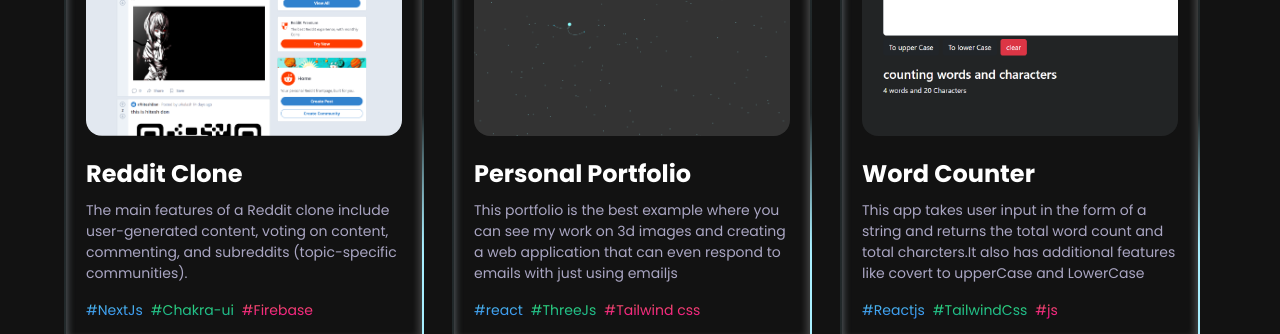
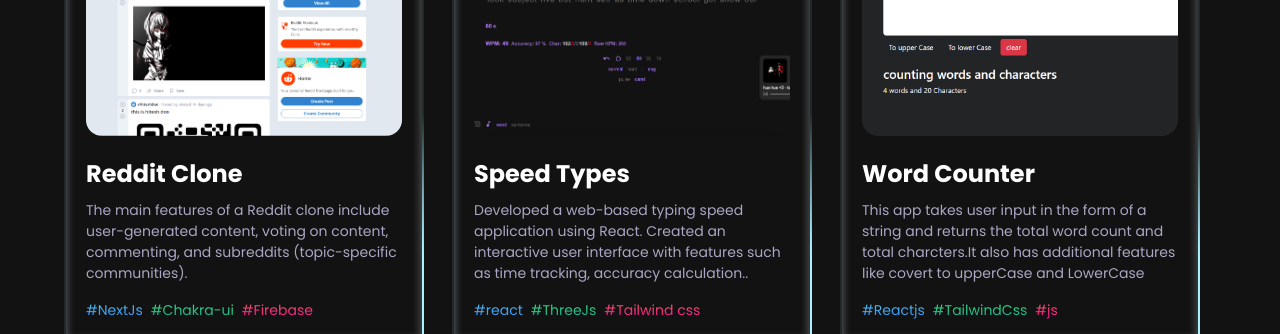
Before and after one commit to kalashjain1010/portfolio3, a React (Vite) app: page / in a window 1280 px wide. Shown: the part 4827-5161 px from the top of the page. Built offline with nearby package versions, Linux system fonts and the light colour scheme.

Commit message:
adding projects

```diff
--- a/package.json
+++ b/package.json
@@ -26,6 +26,7 @@
     "react-slick": "^0.29.0",
     "react-typed": "^1.2.0",
     "react-vertical-timeline-component": "^3.6.0",
+    "simplebar": "^6.2.5",
     "styled-components": "^5.3.10",
     "three": "^0.150.1",
     "yup": "^1.1.1"
--- a/src/constants/index.js
+++ b/src/constants/index.js
@@ -187,9 +187,9 @@ import {
     minImg: github,
   },
   {
-      name: "Personal Portfolio",
+    name: "Speed Types",
   description:
-      "This portfolio is the best example where you can see my work on 3d images and creating a web application that can even respond to emails with just using emailjs",
+    "Developed a web-based typing speed application using React. Created an interactive user interface with features such as time tracking, accuracy calculation..",
   tags: [
     {
       name: "react",
```
Also changed, not shown: src/assets/zerociti.png, 1 other file (tests, documents, lock files or other folders). Lines whose indentation alone changed are shown as unchanged.
